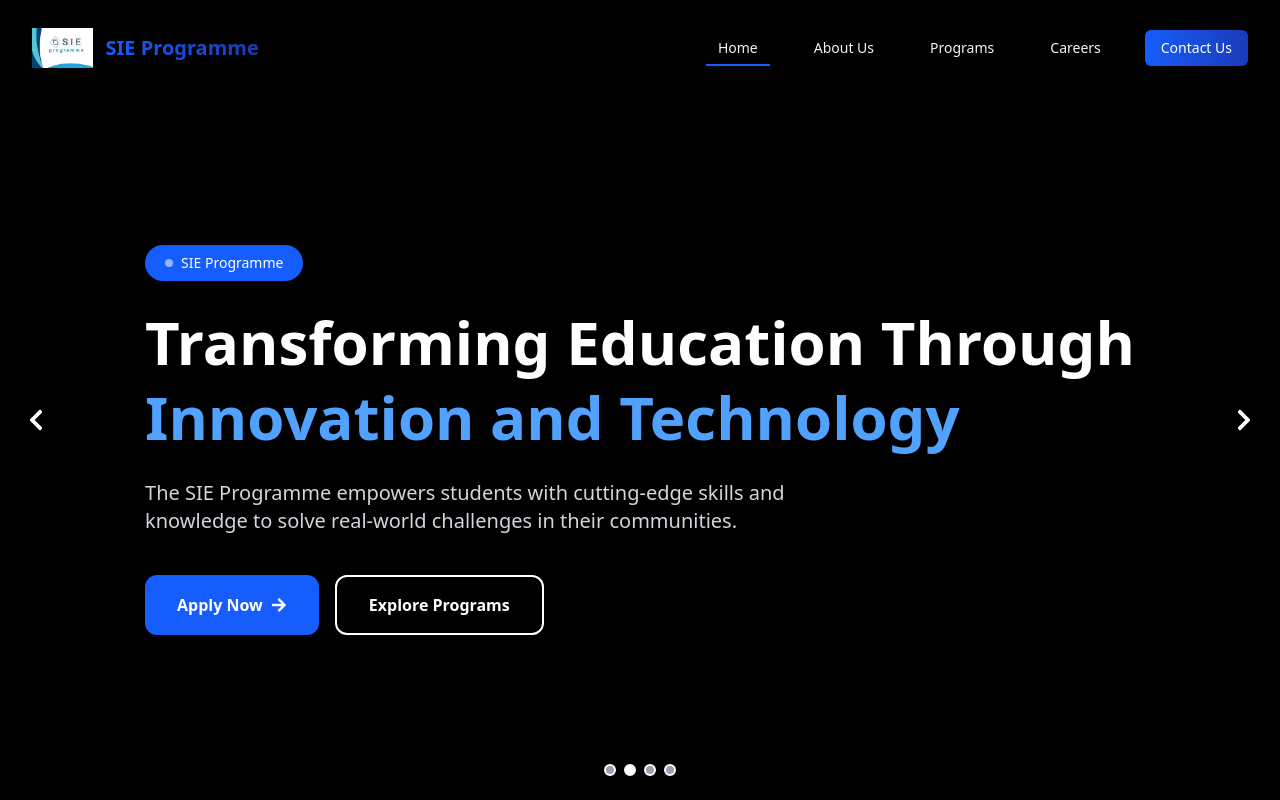
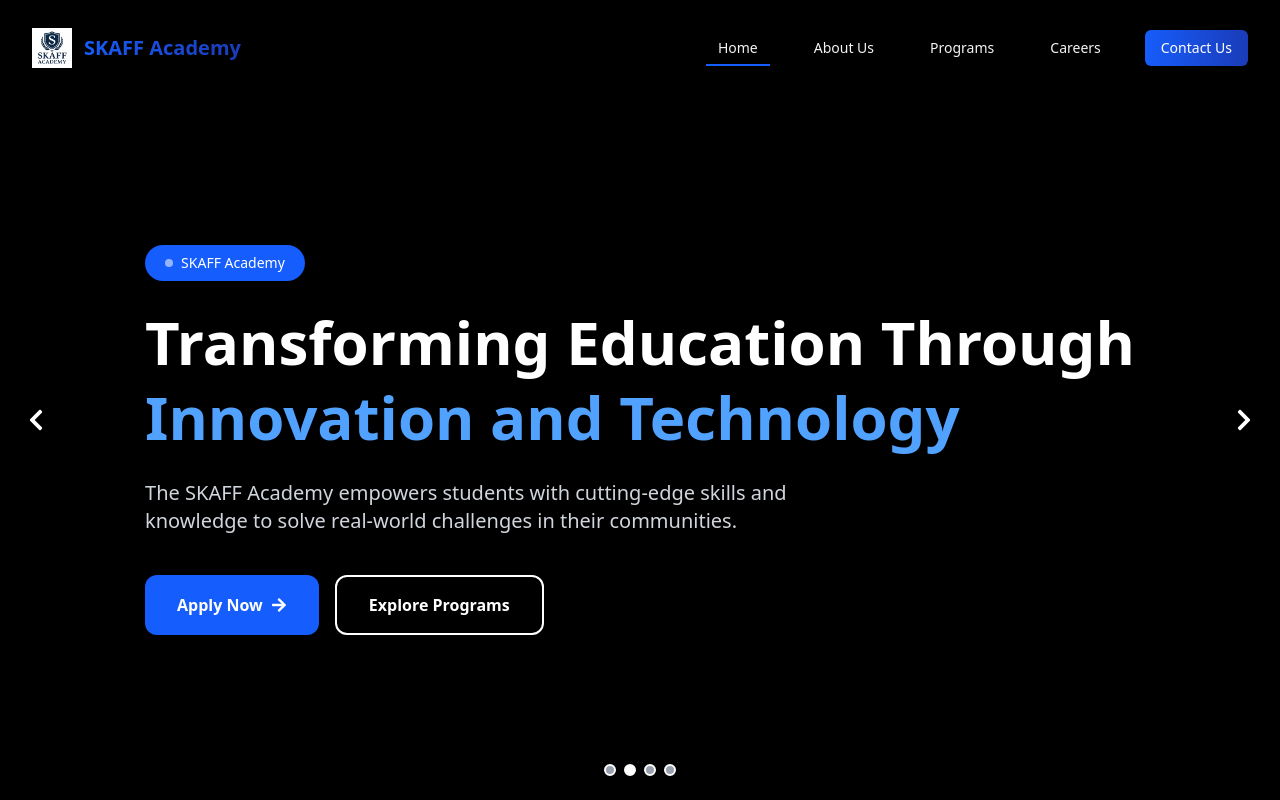
Before and after one commit to Zeden12/SIE-Programme, a React (Vite) app: page / in a window 1280 px wide. Shown: the top 800 px of the page. Built offline with nearby package versions, Linux system fonts and the light colour scheme.

Commit message:
changed SIE to SKAFF Academy

```diff
--- a/index.html
+++ b/index.html
@@ -2,7 +2,7 @@
 <html lang="en">
   <head>
     <meta charset="UTF-8" />
-    <link rel="icon" type="image/jpg+xml" href="../src/assets/SIE.jpg" />
+    <link rel="icon" type="image/jpg" href="../src/assets/SIE.jpg" />
     <meta name="viewport" content="width=device-width, initial-scale=1.0" />
     <title>SIE Programme</title>
   </head>
--- a/src/components/ExploreMore.jsx
+++ b/src/components/ExploreMore.jsx
@@ -6,7 +6,7 @@
       <div className="container mx-auto px-4 text-center">
         <h3 className="text-2xl md:text-3xl font-bold mb-4">Ready to Transform Your Future?</h3>
         <p className="text-gray-300 max-w-2xl mx-auto mb-8 text-lg">
-          Join the SIE Programme and gain access to cutting-edge technology education that prepares you for tomorrow's challenges.
+          Join the SKAFF Academy and gain access to cutting-edge technology education that prepares you for tomorrow's challenges.
         </p>
         <div className="flex flex-col sm:flex-row justify-center gap-4">
           <a
--- a/src/components/Footer.jsx
+++ b/src/components/Footer.jsx
@@ -16,7 +16,7 @@
         <div className="grid grid-cols-1 md:grid-cols-2 lg:grid-cols-4 gap-12">
           <div>
             <h2 className="text-3xl font-bold mb-2 bg-gradient-to-r from-blue-400 to-purple-400 bg-clip-text text-transparent">
-              SIE Programme
+              SKAFF Academy
             </h2>
             <p className="text-sm text-gray-500 mb-4 font-medium">
               Powered by{" "}
@@ -80,7 +80,7 @@
                   className="text-gray-400 hover:text-white transition duration-300 flex items-center group"
                 >
                   <span className="w-2 h-2 bg-blue-500 rounded-full mr-3 opacity-0 group-hover:opacity-100 transition"></span>
-                  About SIE
+                  About SKAFF Academy
                 </a>
               </li>
               <li>
@@ -174,7 +174,7 @@
 
         <div className="border-t border-gray-800 mt-16 pt-8 text-center">
           <p className="text-gray-500">
-            © {new Date().getFullYear()} SIE Programme. All rights reserved. |
+            © {new Date().getFullYear()} SKAFF Academy. All rights reserved. |
             <a
               href="/privacy"
               className="hover:text-gray-300 transition duration-300 ml-2"
--- a/src/components/Hero.jsx
+++ b/src/components/Hero.jsx
@@ -57,7 +57,7 @@
           >
             <div className="inline-flex items-center bg-blue-600 text-white px-5 py-2 rounded-full text-sm font-medium shadow-lg">
               <span className="h-2 w-2 bg-white rounded-full mr-2 animate-pulse"></span>
-              <span>SIE Programme</span>
+              <span>SKAFF Academy</span>
             </div>
           </motion.div>
 
@@ -77,7 +77,7 @@
             transition={{ duration: 0.6, delay: 0.4 }}
             className="text-xl text-gray-300 mb-10 max-w-2xl"
           >
-            The SIE Programme empowers students with cutting-edge skills and knowledge to solve real-world challenges in their communities.
+            The SKAFF Academy empowers students with cutting-edge skills and knowledge to solve real-world challenges in their communities.
           </motion.p>
 
           <motion.div
--- a/src/components/NavBar.jsx
+++ b/src/components/NavBar.jsx
@@ -32,11 +32,11 @@
             <Link to="/" className="flex items-center">
               <img
                 src={logo}
-                alt="SIE Programme Logo"
+                alt="SKAFF Academy Logo"
                 className="h-10 mr-3"
               />
               <span className="text-xl font-bold bg-gradient-to-r from-blue-600 to-blue-800 bg-clip-text text-transparent">
-                SIE Programme
+                SKAFF Academy
               </span>
             </Link>
           </div>
--- a/src/components/Overview.jsx
+++ b/src/components/Overview.jsx
@@ -101,7 +101,7 @@
           className="text-center mb-16"
         >
           <h2 className="text-3xl md:text-4xl font-bold text-gray-900 mb-4">
-            The <span className="bg-gradient-to-r from-blue-600 to-purple-600 bg-clip-text text-transparent">SIE Digital Academy</span>
+            The <span className="bg-gradient-to-r from-blue-600 to-purple-600 bg-clip-text text-transparent">SKAFF Academy</span>
           </h2>
           <p className="text-xl text-gray-600 max-w-3xl mx-auto">
             Where technical expertise meets creative innovation across six specialized programmes
--- a/src/pages/CareerPage.jsx
+++ b/src/pages/CareerPage.jsx
@@ -14,7 +14,7 @@
 import Boy2Image from '../assets/boy2.jpg';
 import Girl1Image from '../assets/girl1.jpg';
 import Girl2Image from '../assets/girl2.jpg';
-import { b } from 'framer-motion/client';
+
 
 const CareerPage = () => {
   const jobOpenings = [
@@ -56,7 +56,7 @@
     {
       name: "Ernest H.K",
       role: "Full-Stack Developer at DEVNEX Hi-Tech",
-      quote: "The career support from SIE helped me negotiate my first salary 30% higher than I expected.",
+      quote: "The career support from SKAFF Academy helped me negotiate my first salary 30% higher than I expected.",
       image: Boy1Image,
       testimonial: "After completing the Fullstack Development program, I received multiple job offers and career coaching that helped me choose the best opportunity."
     },
@@ -65,7 +65,7 @@
       role: "Producer at ROS Music",
       quote: "The portfolio review sessions were instrumental in helping me land my dream job.",
       image: Girl1Image,
-      testimonial: "SIE's industry connections introduced me to key players in Rwanda's music production scene, leading to my current position."
+      testimonial: "SKAFF Academy's industry connections introduced me to key players in Rwanda's music production scene, leading to my current position."
     },
     {
       name: "Amin G.",
@@ -79,7 +79,7 @@
       role: "UX Designer at Umucyo Hub",
       quote: "The career fairs gave me direct access to hiring managers.",
       image: Girl2Image,
-      testimonial: "I secured three interviews through SIE's employer network before graduating from the UI/UX program."
+      testimonial: "I secured three interviews through SKAFF Academy's employer network before graduating from the UI/UX program."
     }
   ];
 
@@ -93,7 +93,7 @@
             transition={{ duration: 0.8 }}
             className="text-4xl md:text-5xl font-bold mb-6 pt-20 sm:pt-20"
           >
-            Build Your Future With SIE
+            Build Your Future With SKAFF Academy
           </motion.h1>
           <motion.p
             className="text-xl md:text-2xl max-w-3xl mx-auto mb-8"
@@ -229,7 +229,7 @@
               Alumni <span className="text-blue-600">Success</span>
             </h2>
             <p className="text-xl text-gray-600 max-w-3xl mx-auto">
-              Hear how SIE launched careers in tech and creative industries
+              Hear how SKAFF Academy launched careers in tech and creative industries
             </p>
           </div>
 
--- a/src/pages/ContactPage.jsx
+++ b/src/pages/ContactPage.jsx
@@ -1,5 +1,4 @@
 import React, { useState } from 'react';
-import { motion } from 'framer-motion';
 import {
   FaMapMarkerAlt,
   FaPhoneAlt,
@@ -67,7 +66,7 @@
             animate={{ opacity: 1 }}
             transition={{ delay: 0.3, duration: 0.8 }}
           >
-            Get in touch with our admissions team to start your SIE journey
+            Get in touch with our admissions team to start your SKAFF Academy journey
           </motion.p>
         </div>
       </section>
@@ -181,7 +180,7 @@
                 <div className="mb-8 rounded-lg overflow-hidden">
                   <img
                     src={Image}
-                    alt="SIE Program Campus"
+                    alt="SKAFF Academy Campus"
                     className="w-full h-48 object-cover hover:scale-105 transition-transform duration-500"
                   />
                 </div>
@@ -262,7 +261,7 @@
           </h2>
           <div className="rounded-xl overflow-hidden shadow-xl">
             <iframe
-              title="SIE Program Location"
+              title="SKAFF Academy Location"
               src="https://www.google.com/maps/embed?pb=!1m18!1m12!1m3!1d3987.490318045897!2d30.0913463153285!3d-1.954357537934562!2m3!1f0!2f0!3f0!3m2!1i1024!2i768!4f13.1!3m3!1m2!1s0x19dca76b5e9d36e9%3A0x5a9f5a5e5e5e5e5e!2sKigali%20Innovation%20City!5e0!3m2!1sen!2srw!4v1620000000000!5m2!1sen!2srw"
               width="100%"
               height="450"
```
Also changed, not shown: src/assets/SIE.jpg.
